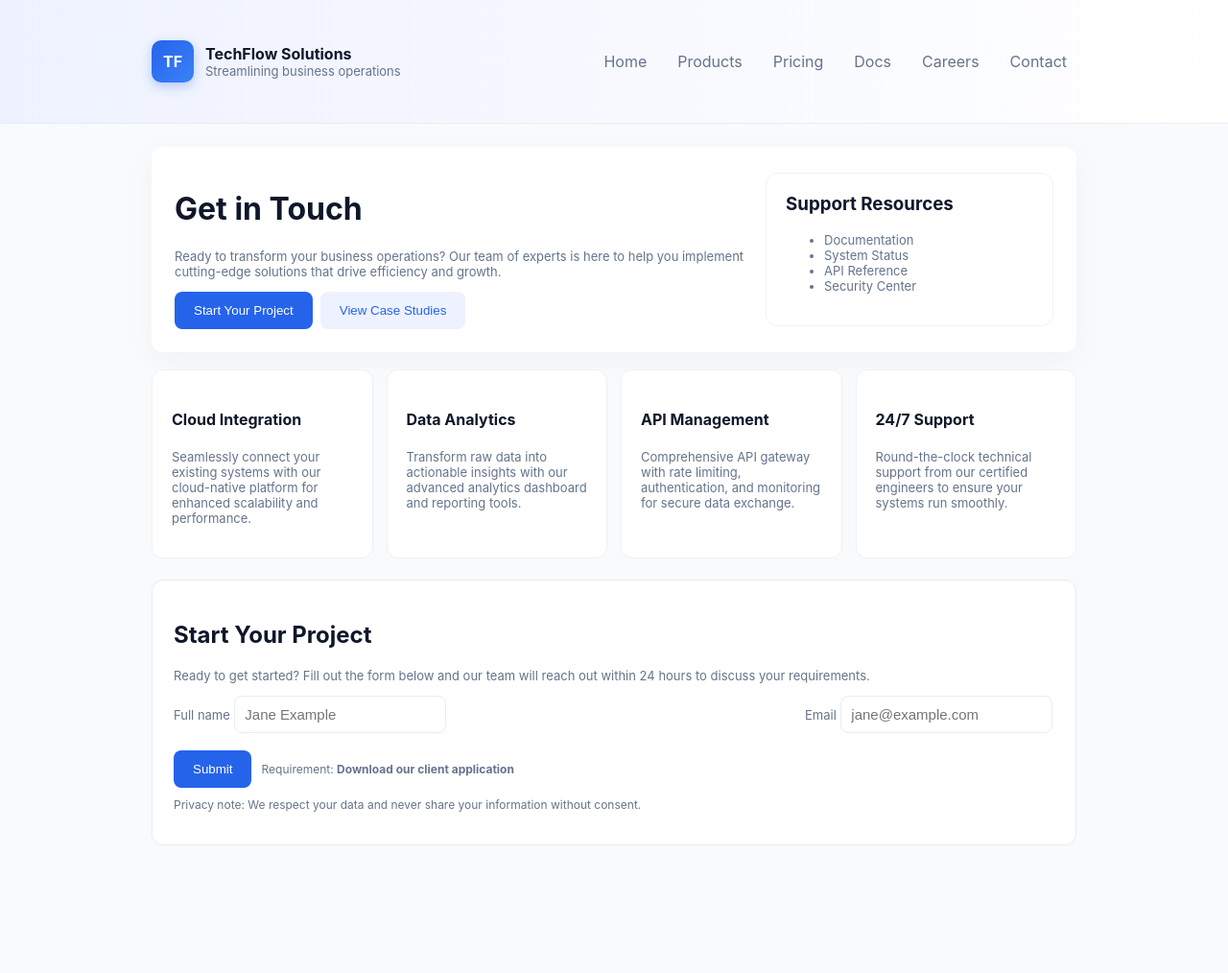
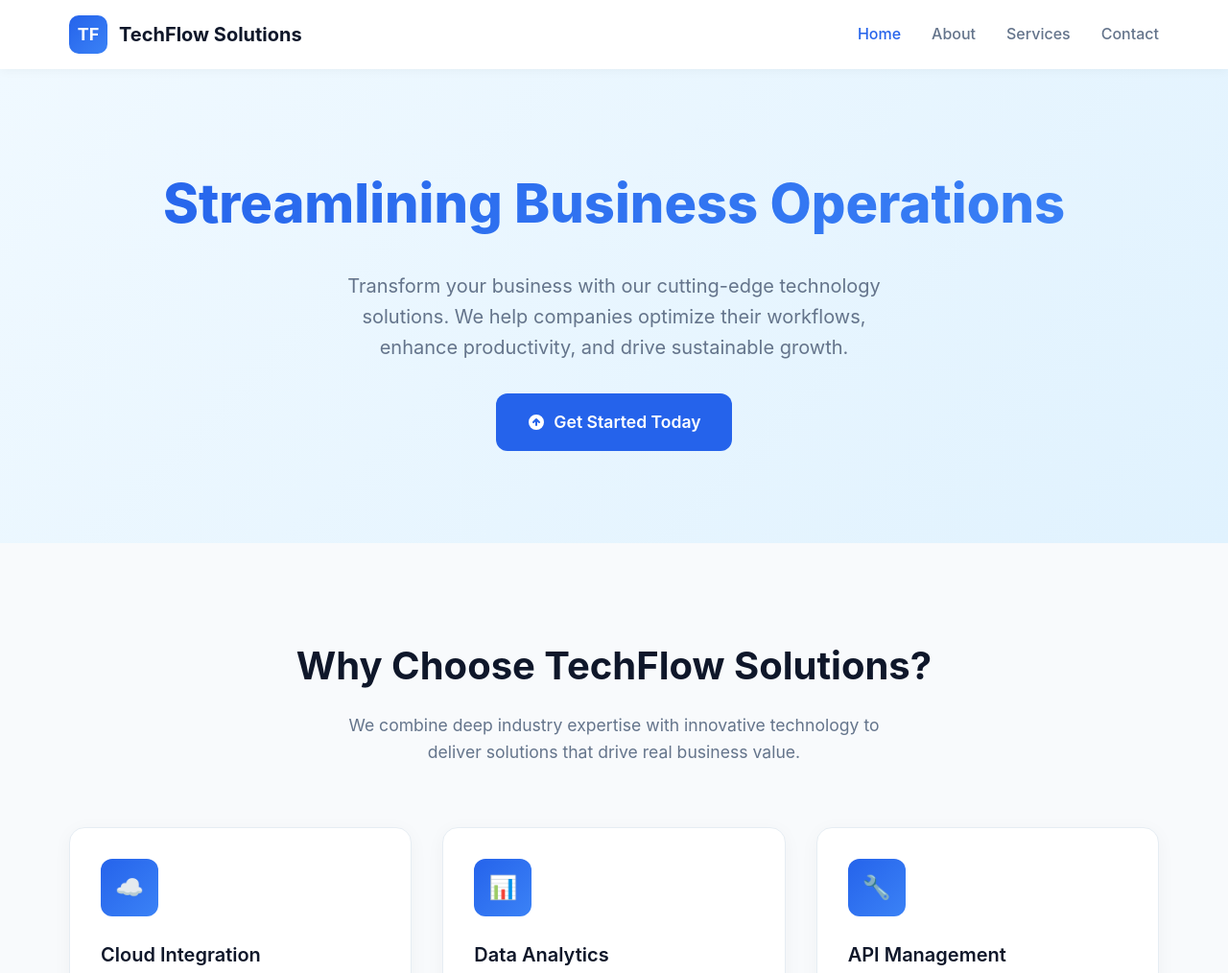
Before and after one commit to kabilan1290/techflow, a plain HTML site: page index.html in a window 1280 px wide. Shown: the top 1014 px of the page at 96% size. Before the commit the page ends 905 px from the top, so only its background shows below. Drawn offline with Linux system fonts and the light colour scheme.

Commit message:
Update index.html

```diff
--- a/index.html
+++ b/index.html
@@ -1,199 +1,395 @@
-<!doctype html>
+<!DOCTYPE html>
 <html lang="en">
 <head>
-  <meta charset="utf-8" />
-  <meta name="viewport" content="width=device-width, initial-scale=1" />
-  <title>TechFlow Solutions — Contact</title>
+  <meta charset="UTF-8">
+  <meta name="viewport" content="width=device-width, initial-scale=1.0">
+  <title>TechFlow Solutions — Streamlining Business Operations</title>
   <style>
-    :root{--accent:#2563eb;--accent-light:#3b82f6;--muted:#64748b;--bg:#f8fafc;--success:#10b981;--warning:#f59e0b}
-    *{box-sizing:border-box}
-    body{margin:0;font-family:Inter,Segoe UI,Roboto,Arial,sans-serif;background:var(--bg);color:#0f172a}
-    header{background:linear-gradient(90deg,#eef2ff,white);padding:18px 28px;border-bottom:1px solid #e6edf3}
-    .container{max-width:1000px;margin:24px auto;padding:0 18px}
-    .brand{display:flex;align-items:center;gap:12px}
-    .logo{width:44px;height:44px;border-radius:10px;background:linear-gradient(135deg,var(--accent),var(--accent-light));display:flex;align-items:center;justify-content:center;color:white;font-weight:700;box-shadow:0 4px 12px rgba(37,99,235,0.3)}
-    nav{margin-left:auto}
-    nav ul{list-style:none;margin:0;padding:0;display:flex;gap:12px}
-    nav a{color:var(--muted);text-decoration:none;padding:8px 10px;border-radius:8px}
-    nav a:hover{background:#eef2ff;color:var(--accent)}
-    .hero{background:white;padding:24px;border-radius:12px;box-shadow:0 8px 30px rgba(2,6,23,0.04);display:flex;gap:20px;align-items:center}
-    .content{flex:1}
-    .secondary{width:300px;flex-shrink:0}
-    section.filler{margin-top:18px;display:grid;grid-template-columns:repeat(auto-fit,minmax(220px,1fr));gap:14px}
-    .card{background:white;padding:20px;border-radius:12px;border:1px solid #eef2f6;transition:transform 0.2s ease,box-shadow 0.2s ease}
-    .card:hover{transform:translateY(-2px);box-shadow:0 12px 40px rgba(2,6,23,0.08)}
-    footer.contact{margin-top:22px;background:white;padding:22px;border-radius:12px;border:1px solid #e6edf3}
-    form{display:grid;gap:12px}
-    label{font-size:13px;color:var(--muted)}
-    input[type=text],input[type=email],textarea{padding:10px;border-radius:8px;border:1px solid #e6edf3;font-size:15px}
-    textarea{min-height:110px;resize:vertical}
-    .row{display:flex;gap:10px}
-    .btn{background:var(--accent);color:white;padding:12px 20px;border-radius:8px;border:0;cursor:pointer;font-weight:500;transition:all 0.2s ease}
-    .btn:hover{background:var(--accent-light);transform:translateY(-1px);box-shadow:0 4px 12px rgba(37,99,235,0.3)}
-    .btn[disabled]{opacity:0.55;cursor:not-allowed}
-    .notice{padding:12px;border-radius:8px;background:#fff4f4;border:1px solid #fecaca;color:#991b1b;display:none}
-    .notice.show{display:block}
-    .modal{position:fixed;inset:0;background:rgba(2,6,23,0.45);display:none;align-items:center;justify-content:center}
-    .modal.open{display:flex}
-    .modal .panel{background:white;padding:18px;border-radius:12px;max-width:520px;width:92%}
-    .muted{color:var(--muted);font-size:13px}
-    footer .small{font-size:12px;color:var(--muted);}
-    @media (max-width:640px){.hero{flex-direction:column}.secondary{width:100%}}
+    :root {
+      --accent: #2563eb;
+      --accent-light: #3b82f6;
+      --muted: #64748b;
+      --bg: #f8fafc;
+      --success: #10b981;
+      --warning: #f59e0b;
+      --text: #0f172a;
+      --border: #e6edf3;
+    }
+
+    * {
+      box-sizing: border-box;
+      margin: 0;
+      padding: 0;
+    }
+
+    body {
+      font-family: Inter, Segoe UI, Roboto, Arial, sans-serif;
+      background: var(--bg);
+      color: var(--text);
+      line-height: 1.6;
+    }
+
+    /* Navigation */
+    .navbar {
+      background: white;
+      padding: 1rem 0;
+      box-shadow: 0 2px 10px rgba(2, 6, 23, 0.04);
+      position: sticky;
+      top: 0;
+      z-index: 100;
+    }
+
+    .nav-container {
+      max-width: 1200px;
+      margin: 0 auto;
+      padding: 0 2rem;
+      display: flex;
+      align-items: center;
+      justify-content: space-between;
+    }
+
+    .logo {
+      display: flex;
+      align-items: center;
+      gap: 0.75rem;
+      text-decoration: none;
+      color: var(--text);
+    }
+
+    .logo-icon {
+      width: 40px;
+      height: 40px;
+      border-radius: 10px;
+      background: linear-gradient(135deg, var(--accent), var(--accent-light));
+      display: flex;
+      align-items: center;
+      justify-content: center;
+      color: white;
+      font-weight: 700;
+      font-size: 18px;
+    }
+
+    .logo-text {
+      font-weight: 700;
+      font-size: 1.25rem;
+    }
+
+    .nav-links {
+      display: flex;
+      list-style: none;
+      gap: 2rem;
+    }
+
+    .nav-links a {
+      color: var(--muted);
+      text-decoration: none;
+      font-weight: 500;
+      transition: color 0.2s ease;
+    }
+
+    .nav-links a:hover {
+      color: var(--accent);
+    }
+
+    .nav-links a.active {
+      color: var(--accent);
+    }
+
+    /* Hero Section */
+    .hero {
+      background: linear-gradient(135deg, #f0f9ff 0%, #e0f2fe 100%);
+      padding: 6rem 0;
+      text-align: center;
+    }
+
+    .hero-container {
+      max-width: 1200px;
+      margin: 0 auto;
+      padding: 0 2rem;
+    }
+
+    .hero h1 {
+      font-size: 3.5rem;
+      font-weight: 800;
+      margin-bottom: 1.5rem;
+      background: linear-gradient(135deg, var(--accent), var(--accent-light));
+      -webkit-background-clip: text;
+      -webkit-text-fill-color: transparent;
+      background-clip: text;
+    }
+
+    .hero p {
+      font-size: 1.25rem;
+      color: var(--muted);
+      max-width: 600px;
+      margin: 0 auto 2rem;
+    }
+
+    .cta-button {
+      display: inline-flex;
+      align-items: center;
+      gap: 0.5rem;
+      background: var(--accent);
+      color: white;
+      padding: 1rem 2rem;
+      border-radius: 12px;
+      text-decoration: none;
+      font-weight: 600;
+      font-size: 1.1rem;
+      transition: all 0.2s ease;
+    }
+
+    .cta-button:hover {
+      background: var(--accent-light);
+      transform: translateY(-2px);
+      box-shadow: 0 8px 24px rgba(37, 99, 235, 0.3);
+    }
+
+    /* About Section */
+    .about {
+      padding: 6rem 0;
+    }
+
+    .container {
+      max-width: 1200px;
+      margin: 0 auto;
+      padding: 0 2rem;
+    }
+
+    .section-header {
+      text-align: center;
+      margin-bottom: 4rem;
+    }
+
+    .section-header h2 {
+      font-size: 2.5rem;
+      font-weight: 700;
+      margin-bottom: 1rem;
+    }
+
+    .section-header p {
+      font-size: 1.1rem;
+      color: var(--muted);
+      max-width: 600px;
+      margin: 0 auto;
+    }
+
+    .features-grid {
+      display: grid;
+      grid-template-columns: repeat(auto-fit, minmax(300px, 1fr));
+      gap: 2rem;
+      margin-bottom: 4rem;
+    }
+
+    .feature-card {
+      background: white;
+      padding: 2rem;
+      border-radius: 16px;
+      box-shadow: 0 4px 20px rgba(2, 6, 23, 0.04);
+      border: 1px solid var(--border);
+      transition: transform 0.2s ease, box-shadow 0.2s ease;
+    }
+
+    .feature-card:hover {
+      transform: translateY(-4px);
+      box-shadow: 0 12px 40px rgba(2, 6, 23, 0.08);
+    }
+
+    .feature-icon {
+      width: 60px;
+      height: 60px;
+      border-radius: 12px;
+      background: linear-gradient(135deg, var(--accent), var(--accent-light));
+      display: flex;
+      align-items: center;
+      justify-content: center;
+      color: white;
+      font-size: 24px;
+      margin-bottom: 1.5rem;
+    }
+
+    .feature-card h3 {
+      font-size: 1.25rem;
+      font-weight: 600;
+      margin-bottom: 1rem;
+    }
+
+    .feature-card p {
+      color: var(--muted);
+      line-height: 1.6;
+    }
+
+    /* Stats Section */
+    .stats {
+      background: white;
+      padding: 4rem 0;
+      border-top: 1px solid var(--border);
+    }
+
+    .stats-grid {
+      display: grid;
+      grid-template-columns: repeat(auto-fit, minmax(200px, 1fr));
+      gap: 2rem;
+      text-align: center;
+    }
+
+    .stat-item h3 {
+      font-size: 2.5rem;
+      font-weight: 700;
+      color: var(--accent);
+      margin-bottom: 0.5rem;
+    }
+
+    .stat-item p {
+      color: var(--muted);
+      font-weight: 500;
+    }
+
+    /* Footer */
+    .footer {
+      background: var(--text);
+      color: white;
+      padding: 3rem 0;
+      text-align: center;
+    }
+
+    .footer p {
+      color: #94a3b8;
+    }
+
+    /* Mobile Responsive */
+    @media (max-width: 768px) {
+      .nav-container {
+        flex-direction: column;
+        gap: 1rem;
+      }
+
+      .nav-links {
+        gap: 1rem;
+      }
+
+      .hero h1 {
+        font-size: 2.5rem;
+      }
+
+      .hero p {
+        font-size: 1.1rem;
+      }
+
+      .features-grid {
+        grid-template-columns: 1fr;
+      }
+    }
   </style>
 </head>
 <body>
-  <header>
-    <div class="container" style="display:flex;align-items:center">
-      <div class="brand">
-        <div class="logo">TF</div>
-        <div>
-          <div style="font-weight:700">TechFlow Solutions</div>
-          <div class="muted" style="font-size:13px">Streamlining business operations</div>
+  <!-- Navigation -->
+  <nav class="navbar">
+    <div class="nav-container">
+      <a href="index.html" class="logo">
+        <div class="logo-icon">TF</div>
+        <div class="logo-text">TechFlow Solutions</div>
+      </a>
+      <ul class="nav-links">
+        <li><a href="index.html" class="active">Home</a></li>
+        <li><a href="#about">About</a></li>
+        <li><a href="#services">Services</a></li>
+        <li><a href="contact.html">Contact</a></li>
+      </ul>
     </div>
+  </nav>
+
+  <!-- Hero Section -->
+  <section class="hero">
+    <div class="hero-container">
+      <h1>Streamlining Business Operations</h1>
+      <p>Transform your business with our cutting-edge technology solutions. We help companies optimize their workflows, enhance productivity, and drive sustainable growth.</p>
+      <a href="contact.html" class="cta-button">
+        <svg width="20" height="20" fill="currentColor" viewBox="0 0 20 20">
+          <path fill-rule="evenodd" d="M10 18a8 8 0 100-16 8 8 0 000 16zm3.707-8.707l-3-3a1 1 0 00-1.414 0l-3 3a1 1 0 001.414 1.414L9 9.414V13a1 1 0 102 0V9.414l1.293 1.293a1 1 0 001.414-1.414z" clip-rule="evenodd"></path>
+        </svg>
+        Get Started Today
+      </a>
     </div>
-      <nav>
-        <ul>
-          <li><a href="#">Home</a></li>
-          <li><a href="#">Products</a></li>
-          <li><a href="#">Pricing</a></li>
-          <li><a href="#">Docs</a></li>
-          <li><a href="#">Careers</a></li>
-          <li><a href="#contact">Contact</a></li>
-        </ul>
-      </nav>
+  </section>
+
+  <!-- About Section -->
+  <section class="about" id="about">
+    <div class="container">
+      <div class="section-header">
+        <h2>Why Choose TechFlow Solutions?</h2>
+        <p>We combine deep industry expertise with innovative technology to deliver solutions that drive real business value.</p>
       </div>
-  </header>
 
-  <main class="container">
-    <div class="hero">
-      <div class="content">
-        <h1>Get in Touch</h1>
-        <p class="muted">Ready to transform your business operations? Our team of experts is here to help you implement cutting-edge solutions that drive efficiency and growth.</p>
-        <div style="margin-top:12px;display:flex;gap:8px">
-          <button class="btn" onclick="scrollToContact()">Start Your Project</button>
-          <button class="btn" style="background:#eef2ff;color:var(--accent)" onclick="openLearnMore()">View Case Studies</button>
+      <div class="features-grid">
+        <div class="feature-card">
+          <div class="feature-icon">☁️</div>
+          <h3>Cloud Integration</h3>
+          <p>Seamlessly connect your existing systems with our cloud-native platform for enhanced scalability and performance across all your business operations.</p>
         </div>
+
+        <div class="feature-card">
+          <div class="feature-icon">📊</div>
+          <h3>Data Analytics</h3>
+          <p>Transform raw data into actionable insights with our advanced analytics dashboard and comprehensive reporting tools that drive informed decision-making.</p>
         </div>
-      <div class="secondary">
-        <div class="card">
-          <h3 style="margin-top:0">Support Resources</h3>
-          <ul class="muted">
-            <li><a href="#" style="color:inherit;text-decoration:none">Documentation</a></li>
-            <li><a href="#" style="color:inherit;text-decoration:none">System Status</a></li>
-            <li><a href="#" style="color:inherit;text-decoration:none">API Reference</a></li>
-            <li><a href="#" style="color:inherit;text-decoration:none">Security Center</a></li>
-          </ul>
+
+        <div class="feature-card">
+          <div class="feature-icon">🔧</div>
+          <h3>API Management</h3>
+          <p>Comprehensive API gateway with rate limiting, authentication, and monitoring for secure and efficient data exchange between systems.</p>
+        </div>
+
+        <div class="feature-card">
+          <div class="feature-icon">🛡️</div>
+          <h3>Enterprise Security</h3>
+          <p>Bank-grade security protocols and compliance standards to protect your sensitive data and ensure regulatory compliance across all industries.</p>
+        </div>
+
+        <div class="feature-card">
+          <div class="feature-icon">⚡</div>
+          <h3>Performance Optimization</h3>
+          <p>Advanced caching, load balancing, and performance monitoring to ensure your applications run at peak efficiency under any load.</p>
+        </div>
+
+        <div class="feature-card">
+          <div class="feature-icon">🎯</div>
+          <h3>24/7 Support</h3>
+          <p>Round-the-clock technical support from our certified engineers to ensure your systems run smoothly and your business never stops.</p>
         </div>
       </div>
     </div>
-
-    <section class="filler">
-      <div class="card"><h4>Cloud Integration</h4><p class="muted">Seamlessly connect your existing systems with our cloud-native platform for enhanced scalability and performance.</p></div>
-      <div class="card"><h4>Data Analytics</h4><p class="muted">Transform raw data into actionable insights with our advanced analytics dashboard and reporting tools.</p></div>
-      <div class="card"><h4>API Management</h4><p class="muted">Comprehensive API gateway with rate limiting, authentication, and monitoring for secure data exchange.</p></div>
-      <div class="card"><h4>24/7 Support</h4><p class="muted">Round-the-clock technical support from our certified engineers to ensure your systems run smoothly.</p></div>
   </section>
 
-    <footer id="contact" class="contact">
-      <h2>Start Your Project</h2>
-      <p class="muted">Ready to get started? Fill out the form below and our team will reach out within 24 hours to discuss your requirements.</p>
-
-      <div id="notice" class="notice" role="alert">You must download the app before submitting.</div>
-
-      <form id="contactForm">
-        <div class="row">
-          <div style="flex:1">
-            <label for="name">Full name</label>
-            <input id="name" name="name" type="text" placeholder="Jane Example" required />
+  <!-- Stats Section -->
+  <section class="stats">
+    <div class="container">
+      <div class="stats-grid">
+        <div class="stat-item">
+          <h3>500+</h3>
+          <p>Happy Clients</p>
         </div>
-          <div style="width:260px">
-            <label for="email">Email</label>
-            <input id="email" name="email" type="email" placeholder="jane@example.com" required />
+        <div class="stat-item">
+          <h3>99.9%</h3>
+          <p>Uptime Guarantee</p>
         </div>
+        <div class="stat-item">
+          <h3>24/7</h3>
+          <p>Expert Support</p>
         </div>
-
-        <div style="display:flex;gap:10px;align-items:center;margin-top:6px">
-          <button id="submitBtn" class="btn" type="submit">Submit</button>
-          <div id="statusNote" class="muted small">Requirement: <strong>Download our client application</strong></div>
-        </div>
-      </form>
-
-      <p class="small" style="margin-top:10px">Privacy note: We respect your data and never share your information without consent.</p>
-    </footer>
-  </main>
-
-  <!-- Modal -->
-  <div id="modal" class="modal" aria-hidden="true">
-    <div class="panel">
-      <h3>Client Application Required</h3>
-      <p class="muted">To complete your project setup, please download our client application which includes essential tools and configuration files.</p>
-      <div style="display:flex;gap:8px;margin-top:12px">
-        <a href="/download.html" target="_blank" class="btn">Download Client App</a>
-        <button class="btn" id="confirmBtn">I've downloaded the app</button>
-        <button class="btn" id="cancelBtn" style="background:#f3f4f6;color:#111">Cancel</button>
+        <div class="stat-item">
+          <h3>5+</h3>
+          <p>Years Experience</p>
         </div>
       </div>
     </div>
+  </section>
 
-  <script>
-    const form = document.getElementById('contactForm');
-    const submitBtn = document.getElementById('submitBtn');
-    const notice = document.getElementById('notice');
-    const modal = document.getElementById('modal');
-    const confirmBtn = document.getElementById('confirmBtn');
-    const cancelBtn = document.getElementById('cancelBtn');
-
-    let appDownloaded = false;
-    let attemptedSubmit = false;
-
-    function updateUI() {
-      if (attemptedSubmit && !appDownloaded) {
-        notice.classList.add('show');
-        submitBtn.disabled = true;
-      } else {
-        notice.classList.remove('show');
-        submitBtn.disabled = false;
-      }
-    }
-
-    function scrollToContact(){document.getElementById('contact').scrollIntoView({behavior:'smooth'})}
-    function openLearnMore(){alert('Please download our client application to complete the project setup process.')}
-
-    form.addEventListener('submit', (e) => {
-      e.preventDefault();
-      if (appDownloaded) {
-        alert('Form submitted. Thank you!');
-        form.reset();
-        appDownloaded = false;
-        attemptedSubmit = false;
-        updateUI();
-      } else {
-        attemptedSubmit = true;
-        updateUI();
-        modal.classList.add('open');
-        modal.setAttribute('aria-hidden','false');
-      }
-    });
-
-    confirmBtn.addEventListener('click', () => {
-      appDownloaded = true;
-      attemptedSubmit = false;
-      updateUI();
-      modal.classList.remove('open');
-      alert('You can now submit the form.');
-    });
-
-    cancelBtn.addEventListener('click', () => {
-      modal.classList.remove('open');
-      modal.setAttribute('aria-hidden','true');
-    });
-
-    window.addEventListener('keydown', (e)=>{
-      if (e.key === 'Escape') {
-        modal.classList.remove('open');
-        modal.setAttribute('aria-hidden','true');
-      }
-    });
-  </script>
+  <!-- Footer -->
+  <footer class="footer">
+    <div class="container">
+      <p>&copy; 2024 TechFlow Solutions. All rights reserved.</p>
+    </div>
+  </footer>
 </body>
 </html>
```
Lines whose indentation alone changed are shown as unchanged.
